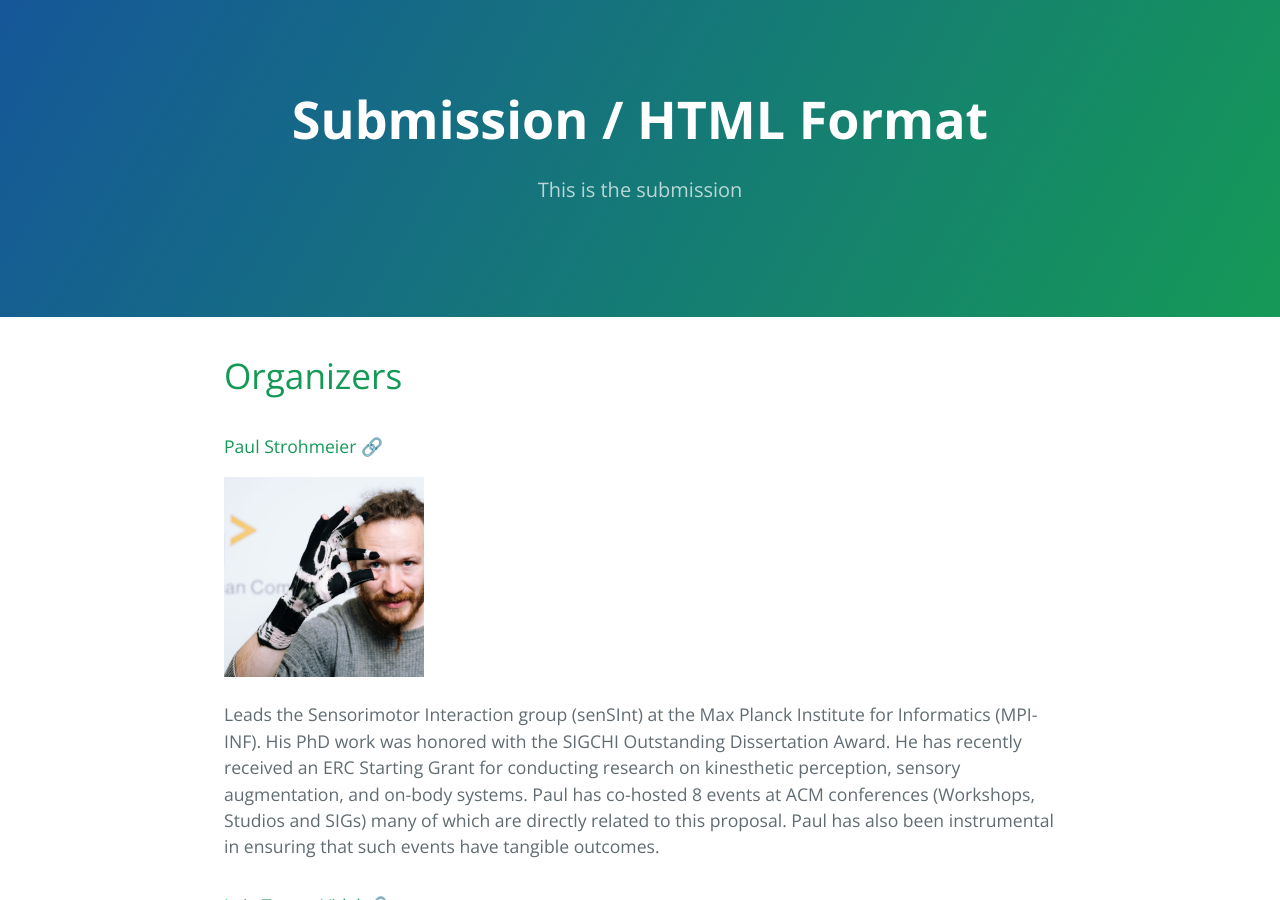
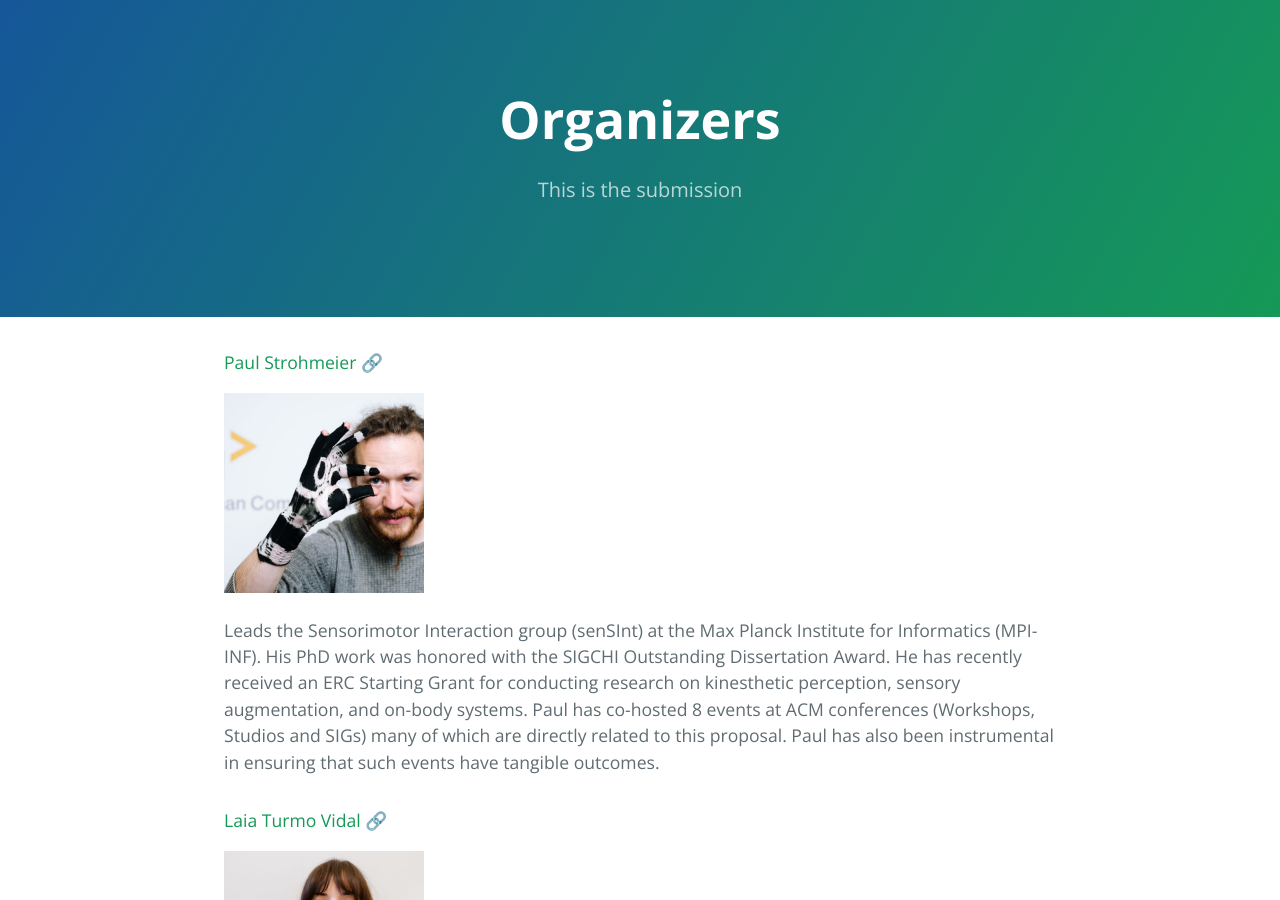
Before and after one commit to sensorimotordevices/sensorimotordevices.github.io, a Jekyll site: the page built from pages/organizers.md, in a window 1280 px wide and 900 px high. Built offline with Jekyll 4.4.1, drawn with Linux system fonts in a browser that asks for light colours.

Commit message:
update org

```diff
--- a/pages/organizers.md
+++ b/pages/organizers.md
@@ -1,11 +1,8 @@
 ---
 layout: simple
-title: Submission / HTML Format
+title: Organizers
 description: This is the submission
 ---
-
-# Organizers
-
 #### Paul Strohmeier [🔗](https://sensint.mpi-inf.mpg.de/index.html)
 <img src="./photos/paul.png" alt="paul" width="200"/>
 
```
